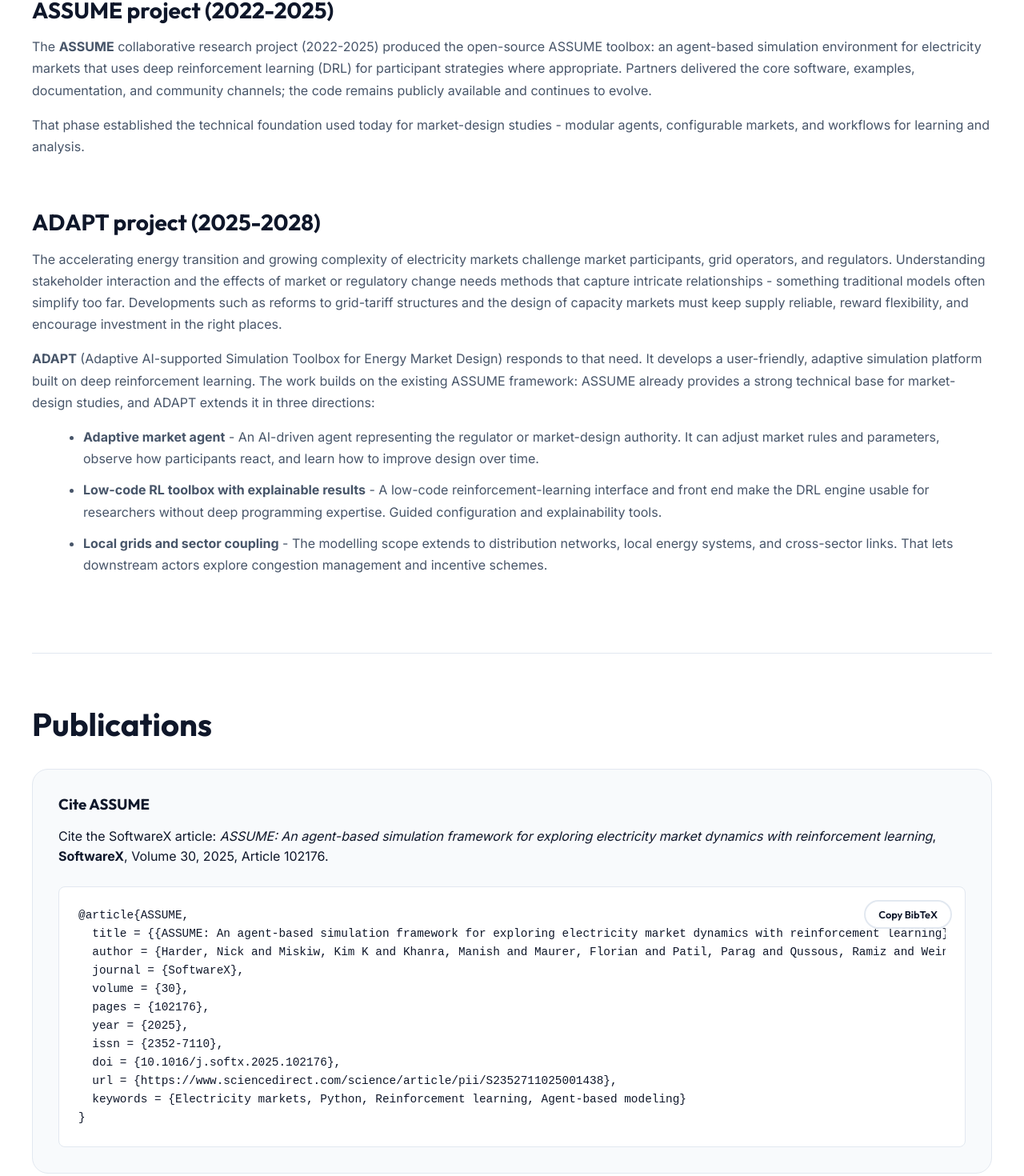
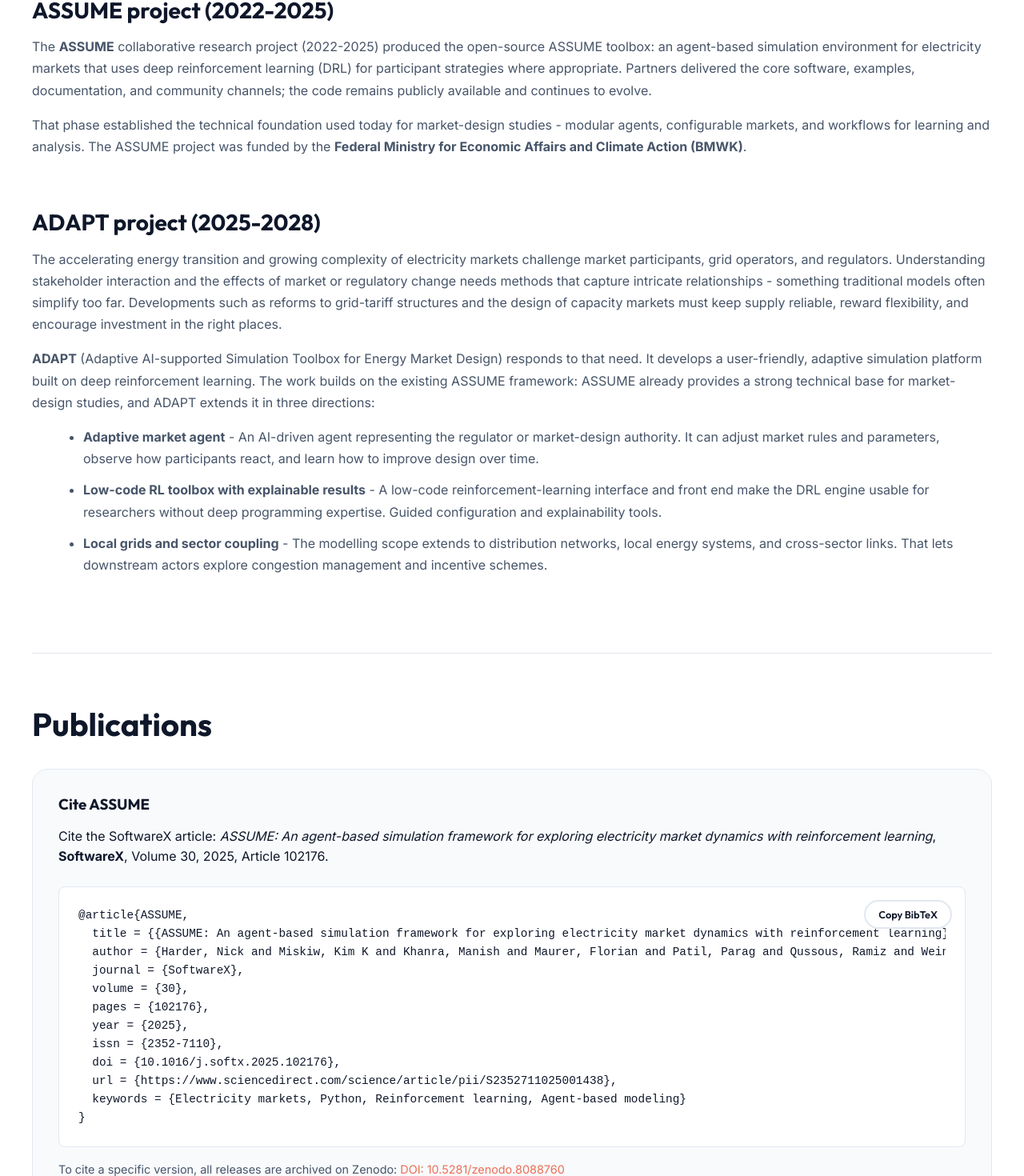
Before and after one commit to assume-framework/assume-framework.github.io, a React (Vite) app: page /research in a window 1280 px wide. Shown: the part 427-1897 px from the top of the page at 80% size. Built offline with nearby package versions, Linux system fonts and the light colour scheme.

Commit message:
feat: add BMWK funding to ASSUME project section and Zenodo DOI to citations

```diff
--- a/src/pages/ResearchPage.tsx
+++ b/src/pages/ResearchPage.tsx
@@ -52,7 +52,7 @@ export function ResearchPage() {
             </p>
             <p style={{ color: 'var(--text-secondary)', lineHeight: 1.7 }}>
               That phase established the technical foundation used today for market-design studies - modular agents, configurable markets,
-              and workflows for learning and analysis.
+              and workflows for learning and analysis. The ASSUME project was funded by the <strong>Federal Ministry for Economic Affairs and Climate Action (BMWK)</strong>.
             </p>
           </div>
 
@@ -109,6 +109,9 @@ export function ResearchPage() {
               {copyState === 'copied' ? 'Copied!' : copyState === 'error' ? 'Failed' : 'Copy BibTeX'}
             </Button>
           </div>
+          <p style={{ marginTop: '1rem', fontSize: '0.9rem', color: 'var(--text-secondary)' }}>
+            To cite a specific version, all releases are archived on Zenodo: <a href="https://doi.org/10.5281/zenodo.8088760" style={{ color: 'var(--brand-primary)' }} target="_blank" rel="noopener noreferrer">DOI: 10.5281/zenodo.8088760</a>
+          </p>
         </div>
 
         <h3 style={{ fontSize: '1.75rem', marginBottom: '1.5rem' }}>Related Publications (Use Cases)</h3>
```
